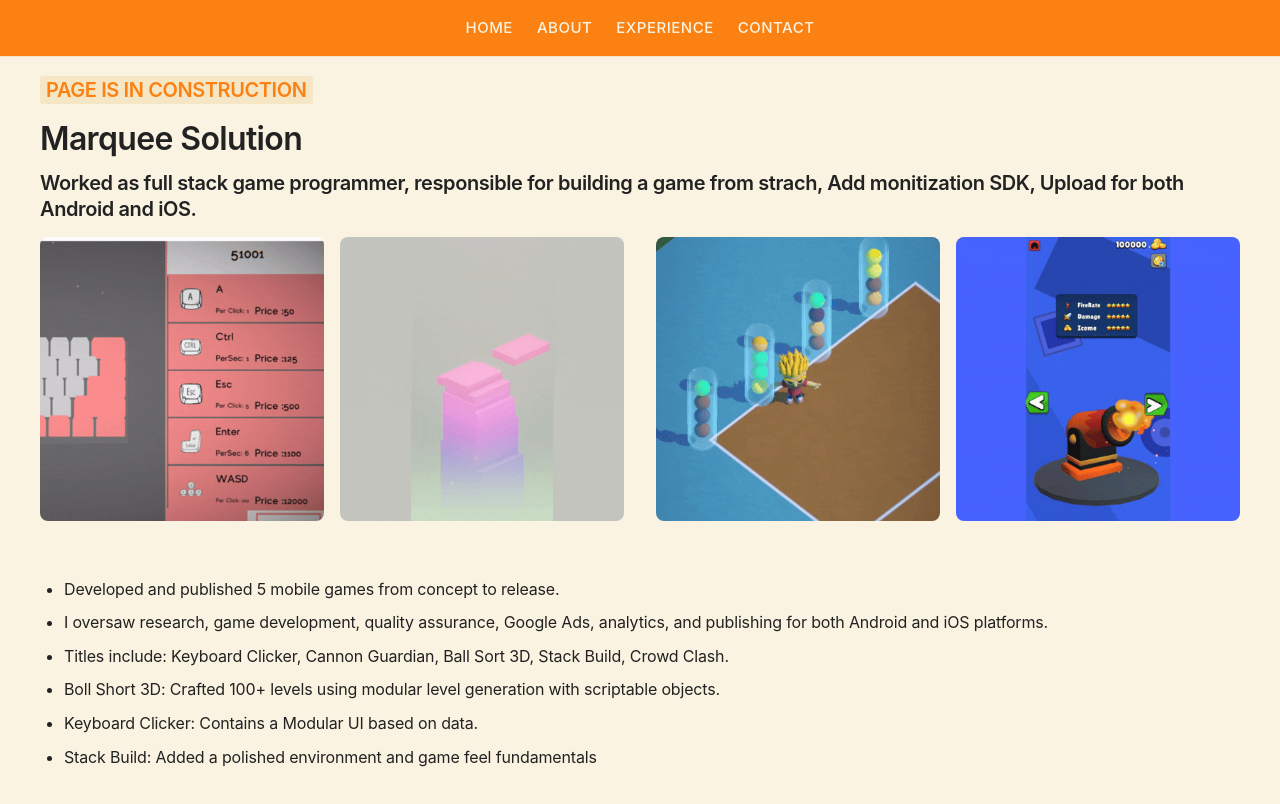
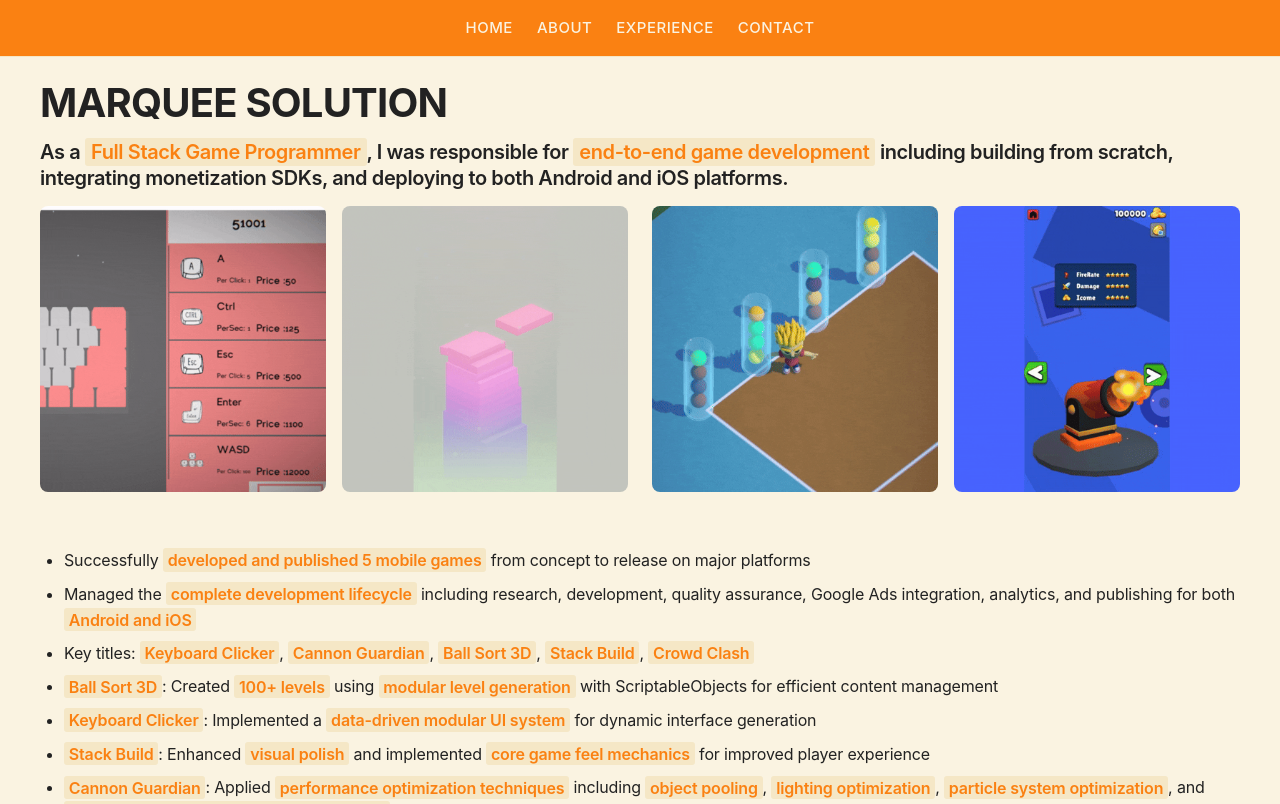
Before and after one commit to VastavPansuriya/Vastav-Portfolio, a React (Vite) app: page /experience/marquee in a window 1280 px wide. Shown: the top 804 px of the page. Built offline with nearby package versions, Linux system fonts and the light colour scheme.

Commit message:
Required Changes

```diff
--- a/src/pages/Experience.tsx
+++ b/src/pages/Experience.tsx
@@ -124,63 +124,57 @@ const workCompanies = [
         ]
     },
     {
-        name: "i3 Simulations",
-        logo: "/i3_simulations_logo.jpg",
+        name: "Other Experiences",
+        logo: "",
         projects: [
             {
                 id: "4",
-                title: "VR Simulations",
+                title: "i3 Simulations",
                 image: "/Gifs/i3SimGif.gif",
                 link: "/experience/i3simulation",
                 role: "Game Developer",
                 skills: ["Unreal Engine", "C++", "VR", "JSON", "FFmpeg", "Replay Systems"]
-            }
-        ]
-    },
-    {
-        name: "Marquee Solution",
-        logo: "/marqueesolution_logo.jpg",
-        projects: [
+            },
             {
                 id: "5",
-                title: "Keyboard Clicker",
+                title: "Marquee Solution",
                 image: "/Gifs/KeyboardClicker.gif",
                 link: "/experience/marquee",
                 role: "Full Stack Developer",
                 skills: ["Unity", "C#", "Mobile", "Google Ads", "Analytics", "UI/UX"]
-            },
-            {
-                id: "6",
-                title: "Cannon Guardian",
-                image: "/Gifs/CannonGardian.gif",
-                link: "/experience/marquee",
-                role: "Game Developer",
-                skills: ["Unity", "C#", "Mobile", "Gameplay", "Level Design"]
-            },
-            {
-                id: "7",
-                title: "Ball Sort 3D",
-                image: "/Gifs/BallSorting3d.gif",
-                link: "/experience/marquee",
-                role: "Game Developer",
-                skills: ["Unity", "C#", "Scriptable Objects", "Level Design", "Puzzle Mechanics"]
-            },
-            {
-                id: "8",
-                title: "Stack Build",
-                image: "/Gifs/StackBuild.gif",
-                link: "/experience/marquee",
-                role: "Game Developer",
-                skills: ["Unity", "C#", "3D Physics", "Environment", "Game Feel"]
-            },
-            {
-                id: "9",
-                title: "Crowd Clash",
-                image: "/Gifs/CrowdClash.gif",
-                link: "/experience/marquee",
-                role: "Game Developer",
-                skills: ["Unity", "C#", "Crowd Simulation", "Mobile", "Multiplayer"]
             }
+            // {
+            //     id: "6",
+            //     title: "Cannon Guardian",
+            //     image: "/Gifs/CannonGardian.gif",
+            //     link: "/experience/marquee",
+            //     role: "Game Developer",
+            //     skills: ["Unity", "C#", "Mobile", "Gameplay", "Level Design"]
+            // },
+            // {
+            //     id: "7",
+            //     title: "Ball Sort 3D",
+            //     image: "/Gifs/BallSorting3d.gif",
+            //     link: "/experience/marquee",
+            //     role: "Game Developer",
+            //     skills: ["Unity", "C#", "Scriptable Objects", "Level Design", "Puzzle Mechanics"]
+            // },
+            // {
+            //     id: "8",
+            //     title: "Stack Build",
+            //     image: "/Gifs/StackBuild.gif",
+            //     link: "/experience/marquee",
+            //     role: "Game Developer",
+            //     skills: ["Unity", "C#", "3D Physics", "Environment", "Game Feel"]
+            // },
+            // {
+            //     id: "9",
+            //     title: "Crowd Clash",
+            //     image: "/Gifs/CrowdClash.gif",
+            //     link: "/experience/marquee",
+            //     role: "Game Developer",
+            //     skills: ["Unity", "C#", "Crowd Simulation", "Mobile", "Multiplayer"]
+            // }
         ]
     }
 ];
--- a/src/pages/I3Simulation.tsx
+++ b/src/pages/I3Simulation.tsx
@@ -1,45 +1,49 @@
 import { useEffect } from "react";
 import ExperienceAccordion from "../components/experience/ExperienceAccordion";
 import type { ExperienceItem } from "../components/experience/experience.types";
-// import ProjectNavigator from "../components/ui/ProjectNavigator";
-// import { Link } from "react-router-dom";
-// import { CaretDoubleRight, GithubLogoIcon, LinkedinLogo, ReadCvLogo } from "@phosphor-icons/react";
 
 const i3simulation: ExperienceItem[] = [
     {
         type: "work",
         summary: (
             <div>
-                <h4><span className="highlight">PAGE IS IN CONSTRUCTION</span></h4>
-                <h2 style={{ color: "var(--accent)", marginBottom: "10px" }}>I3Simulation</h2>
-                <h4>At I3 Simulation with role of a Programmer, I was working on VR based simulations, where I improved and crafted new systems based on data and user feedbacks. </h4>
+                <h1 style={{ color: "var(--accent)", marginBottom: "10px" }}>I3 SIMULATION</h1>
+                <h4>As a Programmer at I3 Simulation, I developed <span className="highlight">VR-based training simulations</span>, designing and enhancing systems based on user data and feedback to improve training effectiveness.</h4>
+
                 <div className="hero-poster-media">
                     <div className="hero-poster hero-poster">
-                        <img src="/I3Simulation/InterviewSimulation.gif" />
+                        <img src="/I3Simulation/InterviewSimulation.gif" alt="Interview Simulation System" />
                     </div>
                     <div>
-                        <h3 style={{ color: "var(--accent)", marginBottom: "10px" }}>Interview Simulation</h3>
+                        <h3 style={{ color: "var(--accent)", marginBottom: "10px" }}>Interview Simulation System</h3>
                         <ul>
-                            <li>Build a system that reads the user recorded JSON data and simulates the user actions in realtime</li>
-                            <li>Crafted a modular Data Loading that loads all the recorded sessions with UI allowing user to select the specific interview session to simulate.</li>
-                            <li>Build a screen recording system that uses the ffmpeg, allowing user to export the simulated videos into video format</li>
+                            <li>Developed a <span className="highlight">JSON-based playback system</span> that simulates recorded user interactions in real-time</li>
+                            <li>Created a <span className="highlight">modular data loading architecture</span> with UI controls for selecting specific interview sessions</li>
+                            <li>Implemented a <span className="highlight">screen recording system using FFmpeg</span> for exporting simulation sessions to video format</li>
                         </ul>
                     </div>
+
                     <div className="hero-poster hero-poster">
-                        <img src="/I3Simulation/AEDSimulation.gif" />
+                        <img src="/I3Simulation/AEDSimulation.gif" alt="VR Medical Resuscitation Simulation" />
                     </div>
-                    <p>
+                    <div>
+                        <h3 style={{ color: "var(--accent)", marginBottom: "10px" }}>VR Medical Resuscitation Training</h3>
                         <ul>
-                            <li> VR Medical Resuscitation: Improved CPR mechanics, AED usage simulations, and rescue breathing functionality with refactoring and added features. Improved tactile feedback and medical procedure accuracy in virtual training scenarios.</li>
-                            <li> Quality Assurance: Optimised systems based on user feedback, solved technical issues, and implemented analytics to track user interactions and performance metrics.</li>
+                            <li>Enhanced <span className="highlight">CPR mechanics, AED usage simulations, and rescue breathing functionality</span> through comprehensive refactoring and feature implementation</li>
+                            <li>Improved <span className="highlight">tactile feedback systems</span> and <span className="highlight">medical procedure accuracy</span> in virtual training scenarios</li>
+                            <li>Conducted <span className="highlight">quality assurance</span> by optimizing systems based on user feedback, resolving technical issues, and implementing analytics for performance tracking</li>
                         </ul>
-                    </p>
+                    </div>
                 </div>
-            </div >
+
+                <h2 style={{ color: "var(--accent)", marginBottom: "10px" }}>Summary</h2>
+                <div className="hero-poster__content">
+                    <h4>This position provided extensive experience with <span className="highlight">advanced programming techniques</span> including <span className="highlight">C# reflection</span>, <span className="highlight">ScriptableObject-based event systems</span>, and learning with <span className="highlight">Unreal Engine UI</span>, <span className="highlight">Blueprints</span>, and <span className="highlight">C++</span>.</h4>
+                </div>
+            </div>
         ),
     },
 ];
-
 
 const I3Simulation = () => {
     // Auto-scroll to the section if coming from Experience page
@@ -69,9 +73,6 @@ const I3Simulation = () => {
 
     return (
         <main style={{ paddingBottom: "40px" }}>
-            {/* <section className="experience-hero" id="f2f-pc">
-                <SectionHeading title="I3 Simulations" />
-            </section> */}
             <section className="experience-hero">
                 <div className="experience-section">
                     {i3simulation.map((item, index) => (
@@ -79,8 +80,7 @@ const I3Simulation = () => {
                     ))}
                 </div>
             </section>
-            {/* <ProjectNavigator /> */}
-        </main >
+        </main>
     );
 };
 
--- a/src/pages/Marquee.tsx
+++ b/src/pages/Marquee.tsx
@@ -1,47 +1,48 @@
 import { useEffect } from "react";
 import ExperienceAccordion from "../components/experience/ExperienceAccordion";
 import type { ExperienceItem } from "../components/experience/experience.types";
-// import ProjectNavigator from "../components/ui/ProjectNavigator";
-// import { Link } from "react-router-dom";
-// import { CaretDoubleRight, GithubLogoIcon, LinkedinLogo, ReadCvLogo } from "@phosphor-icons/react";
 
 const i3simulation: ExperienceItem[] = [
     {
         type: "work",
         summary: (
             <div>
-                <h4><span className="highlight">PAGE IS IN CONSTRUCTION</span></h4>
-                <h2 style={{ color: "var(--accent)", marginBottom: "10px" }}>Marquee Solution</h2>
-                <h4>Worked as full stack game programmer, responsible for building a game from strach, Add monitization SDK, Upload for both Android and iOS.</h4>
+                <h1 style={{ color: "var(--accent)", marginBottom: "10px" }}>MARQUEE SOLUTION</h1>
+                <h4>As a <span className="highlight">Full Stack Game Programmer</span>, I was responsible for <span className="highlight">end-to-end game development</span> including building from scratch, integrating monetization SDKs, and deploying to both Android and iOS platforms.</h4>
+
                 <div className="hero-poster-media">
                     <div className="hero-poster hero-poster--dual">
-                        <img src="/Gifs/KeyboardClicker.gif" />
-                        <img src="/Gifs/StackBuild.gif" />
+                        <img src="/Gifs/KeyboardClicker.gif" alt="Keyboard Clicker Gameplay" />
+                        <img src="/Gifs/StackBuild.gif" alt="Stack Build Gameplay" />
                     </div>
                     <div className="hero-poster hero-poster--dual">
-                        <img src="/Gifs/BallSorting3d.gif" />
-                        <img src="/Gifs/CannonGardian.gif" />
+                        <img src="/Gifs/BallSorting3d.gif" alt="Ball Sorting 3D Gameplay" />
+                        <img src="/Gifs/CannonGardian.gif" alt="Cannon Guardian Gameplay" />
                     </div>
                 </div>
 
                 <div>
-                    {/* <h3 style={{ color: "var(--accent)", marginBottom: "10px" }}>Interview Simulation</h3> */}
                     <p>
                         <ul>
-                            <li> Developed and published 5 mobile games from concept to release.</li>
-                            <li> I oversaw research, game development, quality assurance, Google Ads, analytics, and publishing for both Android and iOS platforms.</li>
-                            <li> Titles include: Keyboard Clicker, Cannon Guardian, Ball Sort 3D, Stack Build, Crowd Clash.</li>
-                            <li> Boll Short 3D: Crafted 100+ levels using modular level generation with scriptable objects.</li>
-                            <li> Keyboard Clicker: Contains a  Modular UI based on data.</li>
-                            <li> Stack Build: Added a polished environment and game feel fundamentals</li>
+                            <li>Successfully <span className="highlight">developed and published 5 mobile games</span> from concept to release on major platforms</li>
+                            <li>Managed the <span className="highlight">complete development lifecycle</span> including research, development, quality assurance, Google Ads integration, analytics, and publishing for both <span className="highlight">Android and iOS</span></li>
+                            <li>Key titles: <span className="highlight">Keyboard Clicker</span>, <span className="highlight">Cannon Guardian</span>, <span className="highlight">Ball Sort 3D</span>, <span className="highlight">Stack Build</span>, <span className="highlight">Crowd Clash</span></li>
+                            <li><span className="highlight">Ball Sort 3D</span>: Created <span className="highlight">100+ levels</span> using <span className="highlight">modular level generation</span> with ScriptableObjects for efficient content management</li>
+                            <li><span className="highlight">Keyboard Clicker</span>: Implemented a <span className="highlight">data-driven modular UI system</span> for dynamic interface generation</li>
+                            <li><span className="highlight">Stack Build</span>: Enhanced <span className="highlight">visual polish</span> and implemented <span className="highlight">core game feel mechanics</span> for improved player experience</li>
+                            <li><span className="highlight">Cannon Guardian</span>: Applied <span className="highlight">performance optimization techniques</span> including <span className="highlight">object pooling</span>, <span className="highlight">lighting optimization</span>, <span className="highlight">particle system optimization</span>, and <span className="highlight">ScriptableObject-based upgrade systems</span></li>
                         </ul>
                     </p>
                 </div>
-            </div >
+
+                <h2 style={{ color: "var(--accent)", marginBottom: "10px" }}>Summary</h2>
+                <div className="hero-poster__content">
+                    <h4>This early job experience gave a strong base in game development, allowing me to learn about different areas of game programming and building important skills for my career growth.</h4>
+                </div>
+            </div>
         ),
     },
 ];
-
 
 const Marquee = () => {
     // Auto-scroll to the section if coming from Experience page
@@ -71,9 +72,6 @@ const Marquee = () => {
 
     return (
         <main style={{ paddingBottom: "40px" }}>
-            {/* <section className="experience-hero" id="f2f-pc">
-                <SectionHeading title="I3 Simulations" />
-            </section> */}
             <section className="experience-hero">
                 <div className="experience-section">
                     {i3simulation.map((item, index) => (
@@ -81,8 +79,7 @@ const Marquee = () => {
                     ))}
                 </div>
             </section>
-            {/* <ProjectNavigator /> */}
-        </main >
+        </main>
     );
 };
 
--- a/src/styles/components.css
+++ b/src/styles/components.css
@@ -1001,7 +1001,7 @@ ol li {
 .hero-poster-media {
     display: grid;
     grid-template-columns: 1fr 1fr;
-    gap: 2rem;
+    gap: 1.5rem;
     margin-bottom: 2rem;
     align-items: top;
 }
```
Also changed, not shown: src/pages/RayllStudio.tsx (+4 -3 lines).
